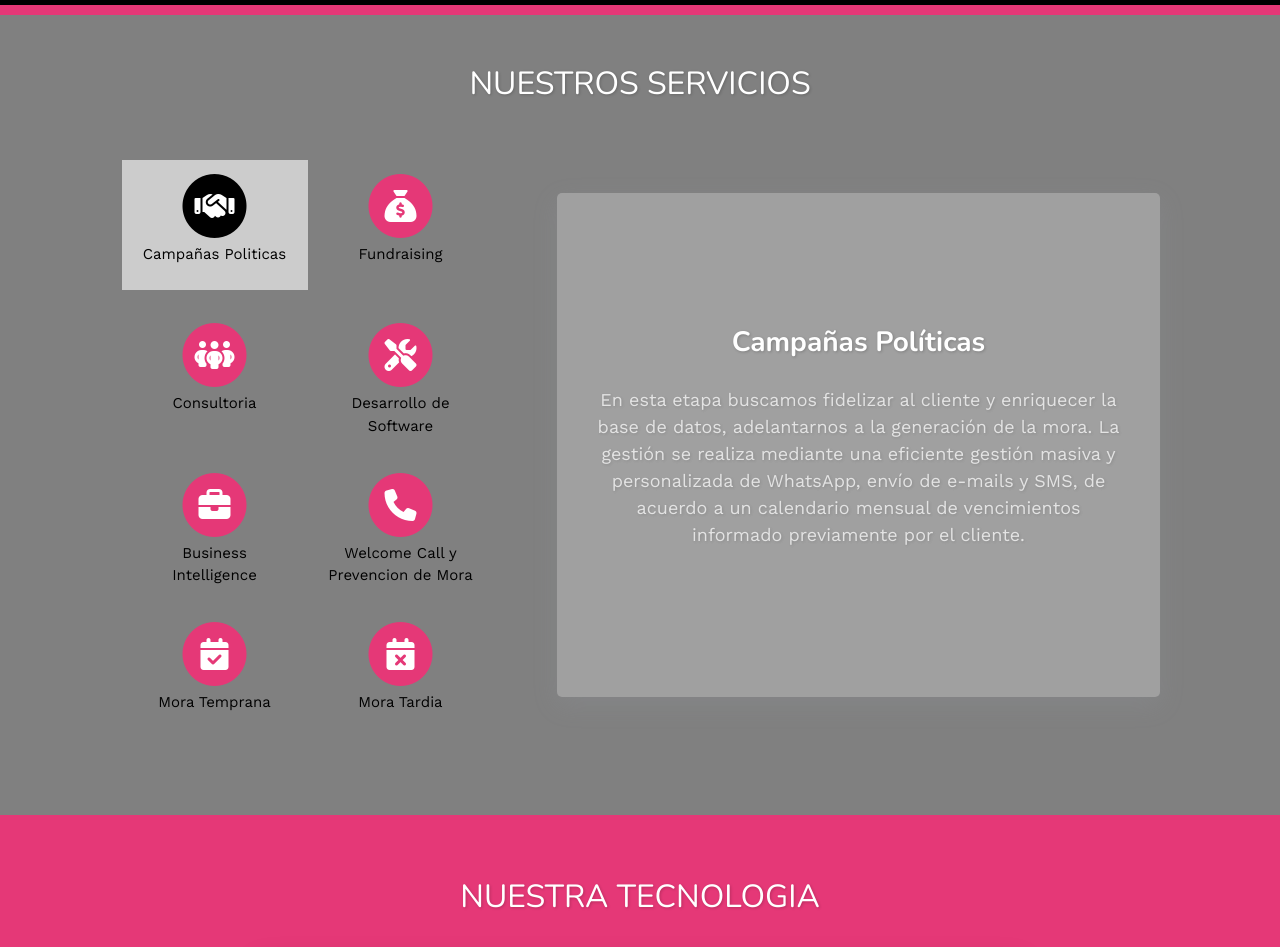
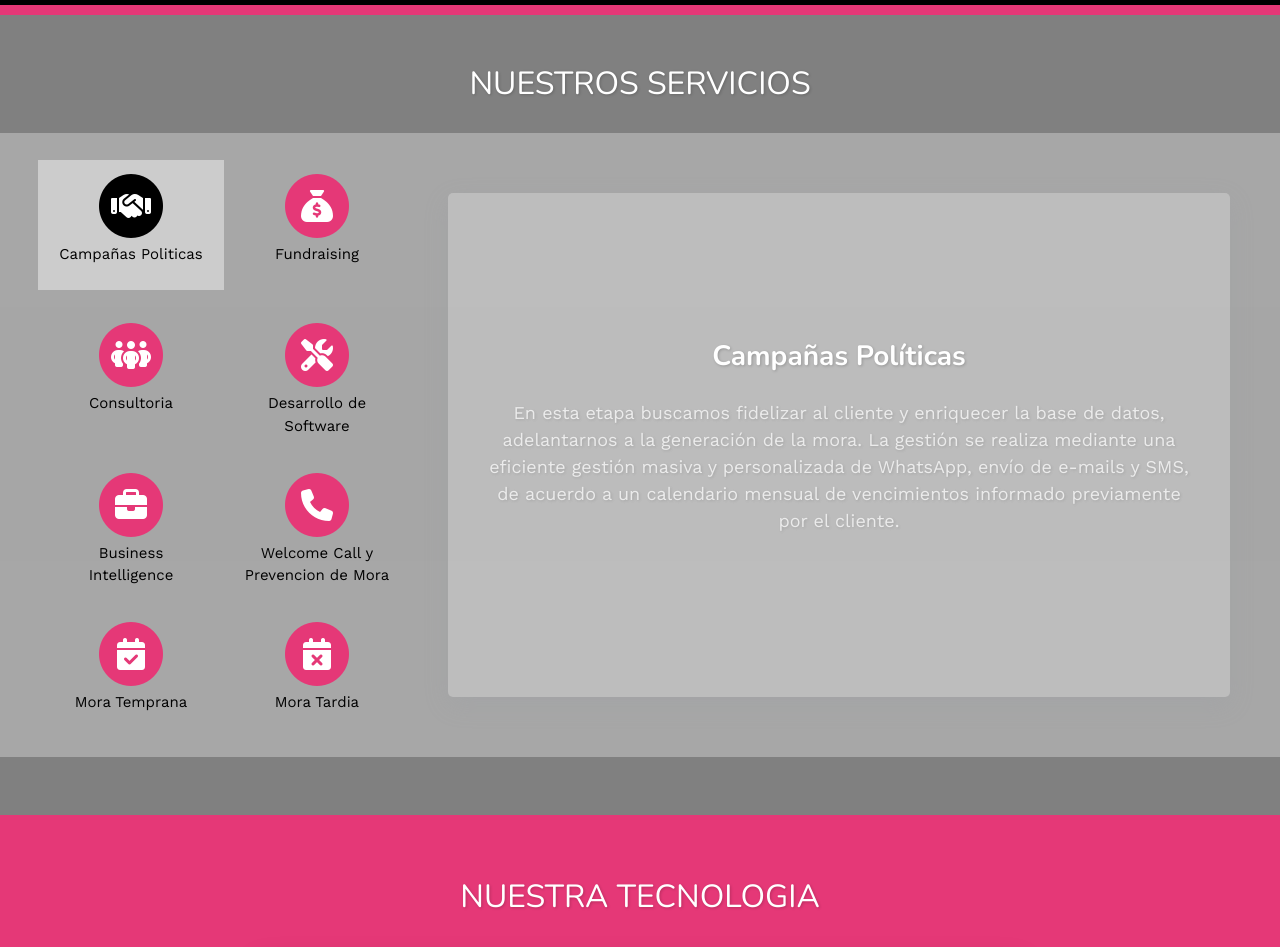
Before and after one commit to clariursini/maverix_html, a website: page index.html in a window 1280 px wide. Shown: the part 1980-2927 px from the top of the page. Drawn offline with nearby package versions, Linux system fonts and the light colour scheme.

Commit message:
updated servicios html

```diff
--- a/index.html
+++ b/index.html
@@ -153,9 +153,9 @@
           <h2 class="section-heading text-uppercase text-white">NUESTROS SERVICIOS</h2>
         </div>
       </div>
-      <div class="container">
-        <div class="row text-center">
-          <div class="col-md-5" data-aos="zoom-in">
+      <div class="containe container-servicios" style="background: rgba(255, 255, 255, 0.3);">
+        <div class="text-center d-flex">
+          <div class="row-servicios" data-aos="zoom-in">
             <!-- Tab links -->
             <div class="tab">
               <div class="row-servicios">
@@ -240,7 +240,7 @@
               </div>
             </div>
           </div>
-          <div class="col-md-7 servicios-text" data-aos="zoom-in">
+          <div class="servicios-text" data-aos="zoom-in">
             <div class="servicios-card">
                 <!-- Tab content -->
                 <div id="Campanas" class="tabcontent">
```
